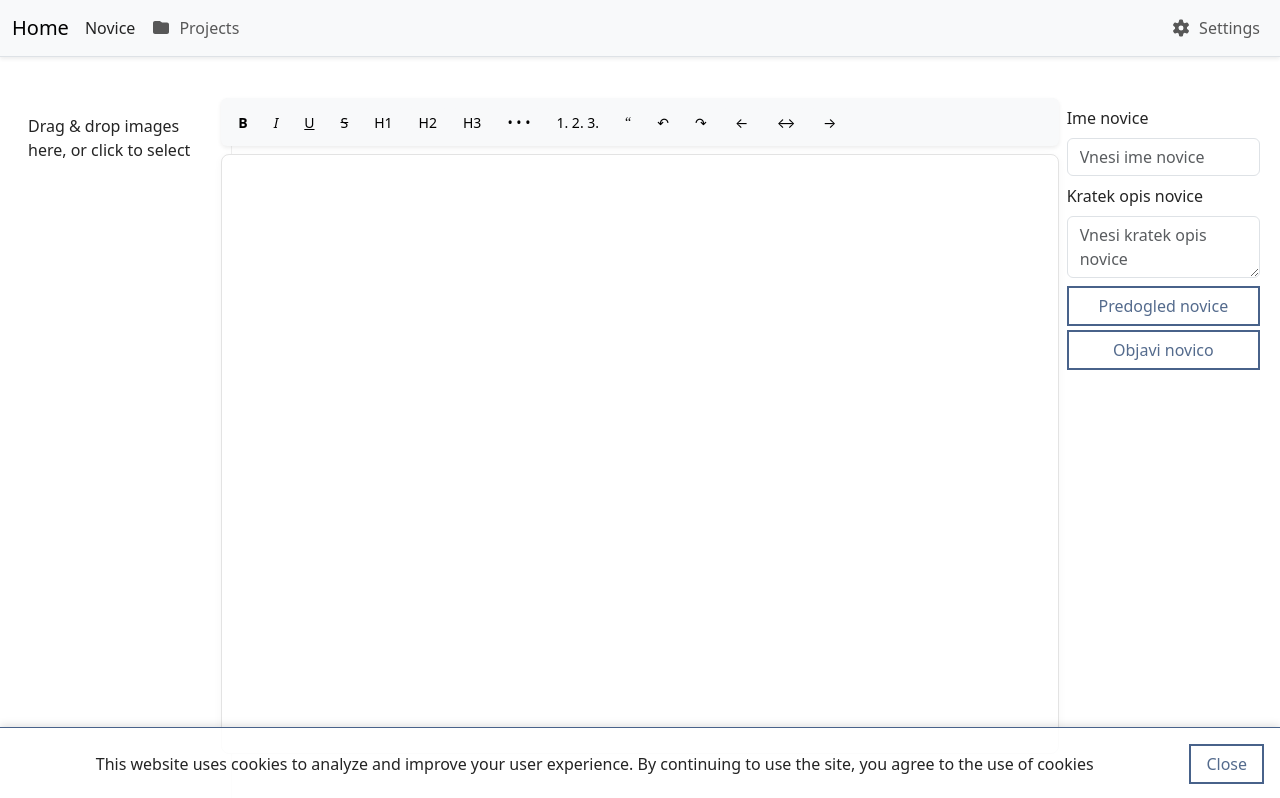
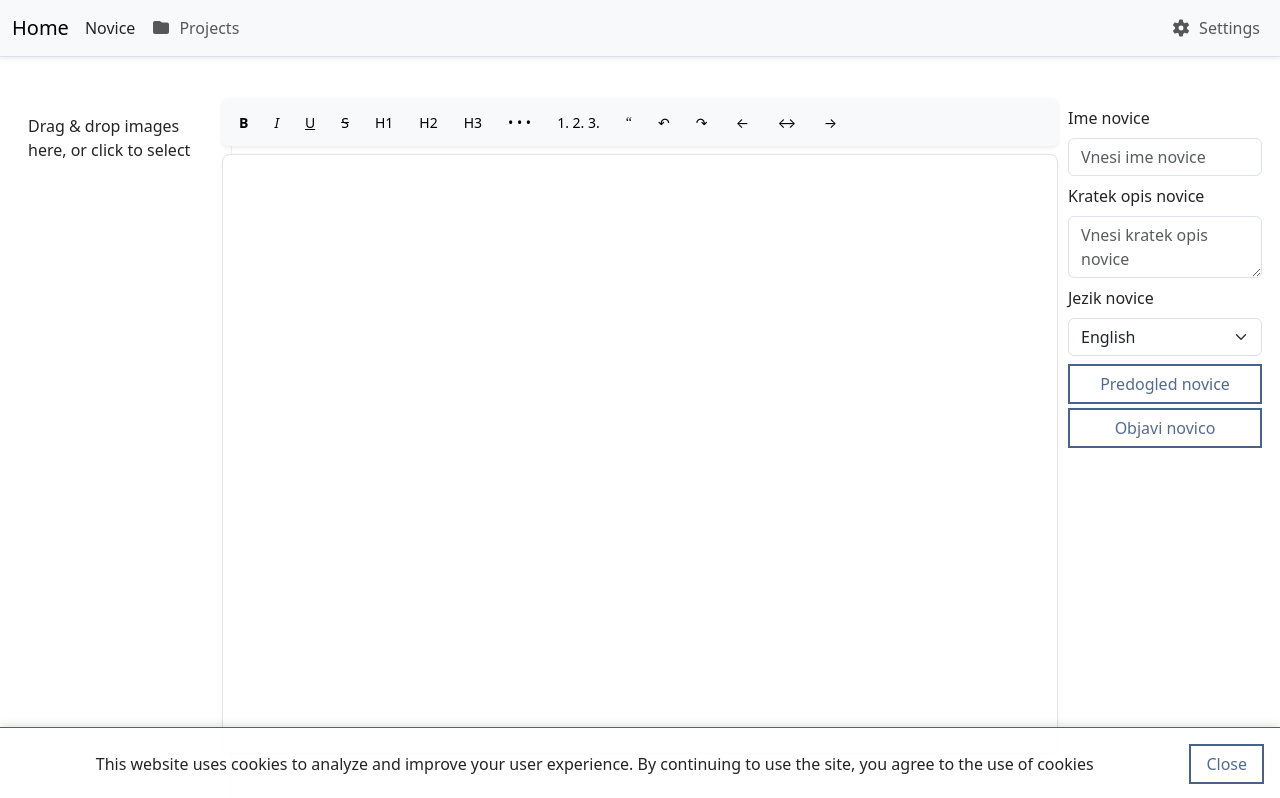
Before and after one commit to pintargasper/PersonalWebsite, a Next.js app: page /en/panel/news/editor in a window 1280 px wide. Shown: the top 798 px of the page. Built offline with nearby package versions, Linux system fonts and the light colour scheme.

Commit message:
Update editor page

```diff
--- /dev/null
+++ b/app/[locale]/panel/news/editor/Editor.tsx
@@ -0,0 +1,103 @@
+"use client";
+
+import React, {useState, useEffect, JSX, ChangeEvent} from "react";
+import ImageUploadArea from "./ImageUploadArea";
+import RichTextEditor from "./RichTextEditor";
+
+type Language = {
+    code: string;
+    label: string
+};
+
+const SUPPORTED_LANGUAGES: Language[] = [
+    { code: "en", label: "English" },
+    { code: "sl", label: "Slovenščina" }
+];
+
+const getEmptyLanguageObject: () => Record<string, string> = (): Record<string, string> =>
+    Object.fromEntries(SUPPORTED_LANGUAGES.map((language: Language): [string, string] => [language.code, ""]));
+
+const Editor: React.FC = (): JSX.Element => {
+
+    const [images, setImages] = useState<string[]>([]);
+    const [selectedLanguage, setSelectedLanguage] = useState<string>(SUPPORTED_LANGUAGES[0].code);
+    const [content, setContent] = useState<Record<string, string>>(getEmptyLanguageObject());
+    const [title, setTitle] = useState<Record<string, string>>(getEmptyLanguageObject());
+    const [description, setDescription] = useState<Record<string, string>>(getEmptyLanguageObject());
+    const [setFontSize, setSetFontSize] = useState<(size: string) => void>((): () => void => (): void => {});
+    const [setLineHeight, setSetLineHeight] = useState<(lh: string) => void>((): () => void => (): void => {});
+
+    const handlePreview: () => void = (): void => {
+        const encoded: string = encodeURIComponent(content[selectedLanguage] || "");
+        window.open(`/panel/news/editor/preview?html=${encoded}`, "_blank");
+    };
+
+    useEffect((): void => {
+        setFontSize("18px");
+        setLineHeight("1");
+    }, [setFontSize, setLineHeight]);
+
+    return (
+        <div className={"container-fluid mt-5"}>
+            <div className={"row gx-1 align-items-start editor-row"}>
+                <div className={"col-lg-2 editor-image-col"}>
+                    <ImageUploadArea images={images} onImagesChange={setImages} />
+                </div>
+                <div className={"col-lg-8 d-flex flex-column editor-center-col"}>
+                    <div className={"flex-grow-1"}>
+                        <RichTextEditor
+                            content={content[selectedLanguage] || ""}
+                            onContentChange={(value: string): void => setContent((previous: Record<string, string>): {[x: string]: string} => ({ ...previous, [selectedLanguage]: value }))}
+                            onSetFontSize={(fn: (size: string) => void): void => setSetFontSize((): (size: string) => void => fn)}
+                            onSetLineHeight={(fn: (lh: string) => void): void => setSetLineHeight((): (lh: string) => void => fn)}
+                        />
+                    </div>
+                </div>
+                <div className={"col-lg-2 p-2"}>
+                    <form>
+                        <div className={"mb-2"}>
+                            <label htmlFor={"news-title"} className={"form-label"}>Ime novice</label>
+                            <input
+                                id={"news-title"}
+                                name={"title"}
+                                type={"text"}
+                                className={"form-control"}
+                                placeholder={"Vnesi ime novice"}
+                                value={title[selectedLanguage] || ""}
+                                onChange={(event: ChangeEvent<HTMLInputElement>): void => setTitle((previous: Record<string, string>): {[x: string]: string} => ({ ...previous, [selectedLanguage]: event.target.value }))}
+                            />
+                        </div>
+                        <div className={"mb-2"}>
+                            <label htmlFor={"news-description"} className={"form-label"}>Kratek opis novice</label>
+                            <textarea
+                                id={"news-description"}
+                                name={"description"}
+                                className={"form-control"}
+                                placeholder={"Vnesi kratek opis novice"}
+                                value={description[selectedLanguage] || ""}
+                                onChange={(event: ChangeEvent<HTMLTextAreaElement>): void => setDescription((previous: Record<string, string>): {[x: string]: string} => ({ ...previous, [selectedLanguage]: event.target.value }))}
+                            />
+                        </div>
+                        <div className={"mb-2"}>
+                            <label htmlFor={"lang-select"} className={"form-label"}>Jezik novice</label>
+                            <select
+                                id={"lang-select"}
+                                className={"form-select"}
+                                value={selectedLanguage}
+                                onChange={(event: ChangeEvent<HTMLSelectElement>): void => setSelectedLanguage(event.target.value)}
+                            >
+                                {SUPPORTED_LANGUAGES.map((language: Language): JSX.Element => (
+                                    <option key={language.code} value={language.code}>{language.label}</option>
+                                ))}
+                            </select>
+                        </div>
+                        <button type={"button"} className={"button w-100 mb-1"} onClick={handlePreview}>Predogled novice</button>
+                        <button type={"submit"} className={"button w-100"}>Objavi novico</button>
+                    </form>
+                </div>
+            </div>
+        </div>
+    );
+};
+
+export default Editor;
--- a/app/[locale]/panel/news/editor/page.tsx
+++ b/app/[locale]/panel/news/editor/page.tsx
@@ -1,47 +1,33 @@
-"use client";
+import React, {JSX} from "react";
+import Editor from "@/app/[locale]/panel/news/editor/Editor";
+import {Metadata} from "next";
 
-import React, { useState } from 'react';
-import ImageUploadArea from './ImageUploadArea';
-import RichTextEditor from './RichTextEditor';
+export const metadata: Metadata = {
+    title: "New Editor - Gašper Pintar",
+    description: "Create and edit news articles in multiple languages before publishing",
+    applicationName: "News editor - Gašper Pintar",
 
-const NewsEditorPage = () => {
+    keywords: ["Gasper Pintar", "News", "Editor"],
 
-    const [images, setImages] = useState<string[]>([]);
-  const [content, setContent] = useState<string>('');
+    authors: [
+        { name: "Gašper Pintar", url: "https://gasperpintar.com" }
+    ],
+    creator: "Gašper Pintar",
+    publisher: "Gašper Pintar",
 
-  const handlePreview = () => {
-    const encoded = encodeURIComponent(content);
-    window.open(`/panel/news/editor/preview?html=${encoded}`, '_blank');
-  };
-
-  return (
-    <div className="container-fluid mt-5">
-      <div className="row gx-1 align-items-start" style={{margin: 0, padding: 0, height: '100%'}}>
-          <div className="col-lg-2" style={{margin: 0, padding: 0, height: '100%'}}>
-              <ImageUploadArea images={images} onImagesChange={setImages} />
-          </div>
-          <div className="col-lg-8 d-flex flex-column" style={{margin: 0, padding: 0, height: '100%'}}>
-              <div className="flex-grow-1">
-                  <RichTextEditor content={content} onContentChange={setContent} images={images} />
-              </div>
-          </div>
-          <div className={"col-lg-2 p-2"}>
-              <form>
-                  <div className="mb-2">
-                      <label htmlFor="news-title" className="form-label">Ime novice</label>
-                      <input id="news-title" name="title" type="text" className="form-control" placeholder="Vnesi ime novice" />
-                  </div>
-                  <div className="mb-2">
-                      <label htmlFor="news-description" className="form-label">Kratek opis novice</label>
-                      <textarea id="news-description" name="description" className="form-control" placeholder="Vnesi kratek opis novice" />
-                  </div>
-                  <button type="button" className="button button-primary w-100 mb-1" onClick={handlePreview}>Predogled novice</button>
-                  <button type="submit" className="button button-primary w-100">Objavi novico</button>
-              </form>
-          </div>
-      </div>
-    </div>
-  );
+    icons: {
+        icon: [
+            { url: "/logo/favicon.ico", sizes: "32x32", type: "image/x-icon" }
+        ],
+        apple: "/logo/logo192.webp",
+        shortcut: "/logo/favicon.ico"
+    },
 };
 
-export default NewsEditorPage;
+const EditorPage: React.FC = (): JSX.Element => {
+    return (
+       <Editor/>
+    );
+};
+
+export default EditorPage;
--- a/styles/editor.css
+++ b/styles/editor.css
@@ -26,3 +26,26 @@
   height: 150px !important;
   max-width: 220px;
 }
+
+/* NewsEditorPage layout */
+.editor-row {
+  margin: 0;
+  padding: 0;
+  height: 100%;
+}
+
+.editor-image-col {
+  margin: 0;
+  padding: 0;
+  height: 100%;
+}
+
+.editor-center-col {
+  margin: 0;
+  padding: 0;
+  height: 100%;
+}
+
+.editor-form-col {
+  /* p-2 is already a Bootstrap class for padding */
+}
```
